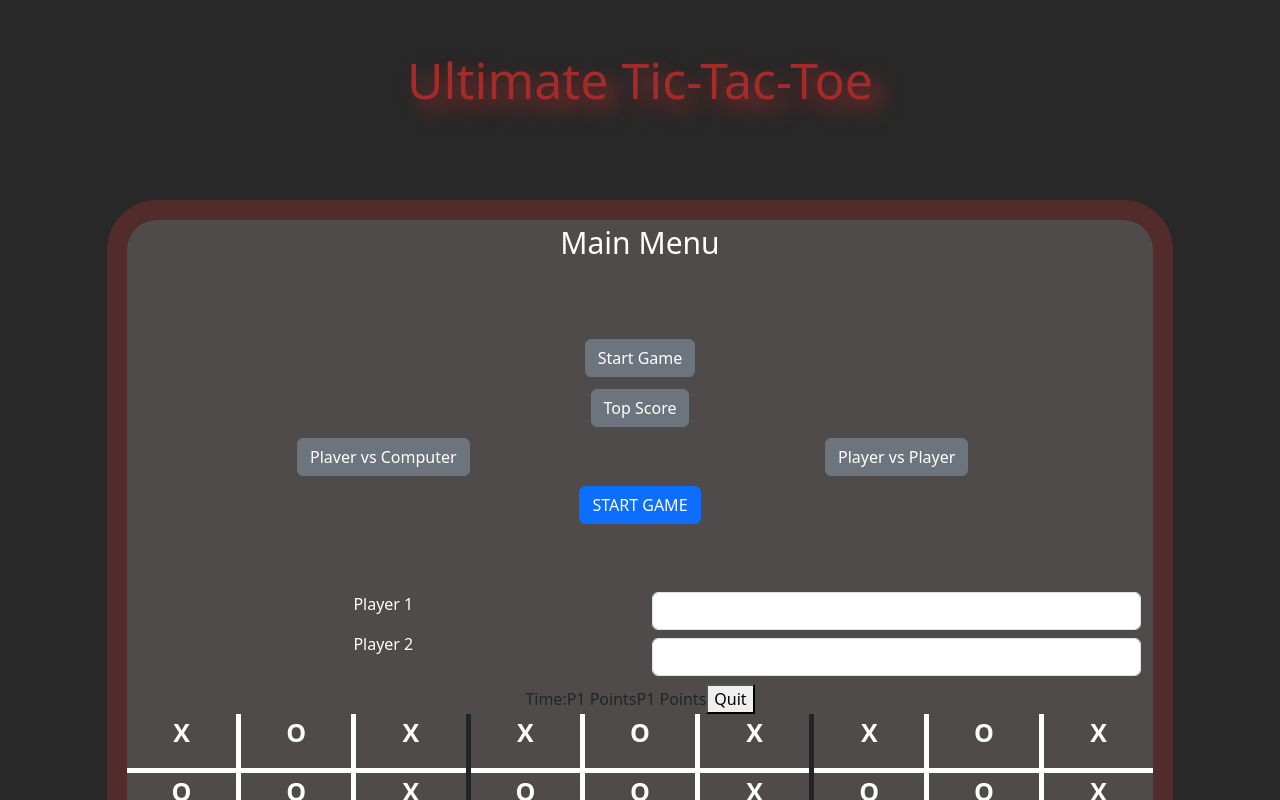
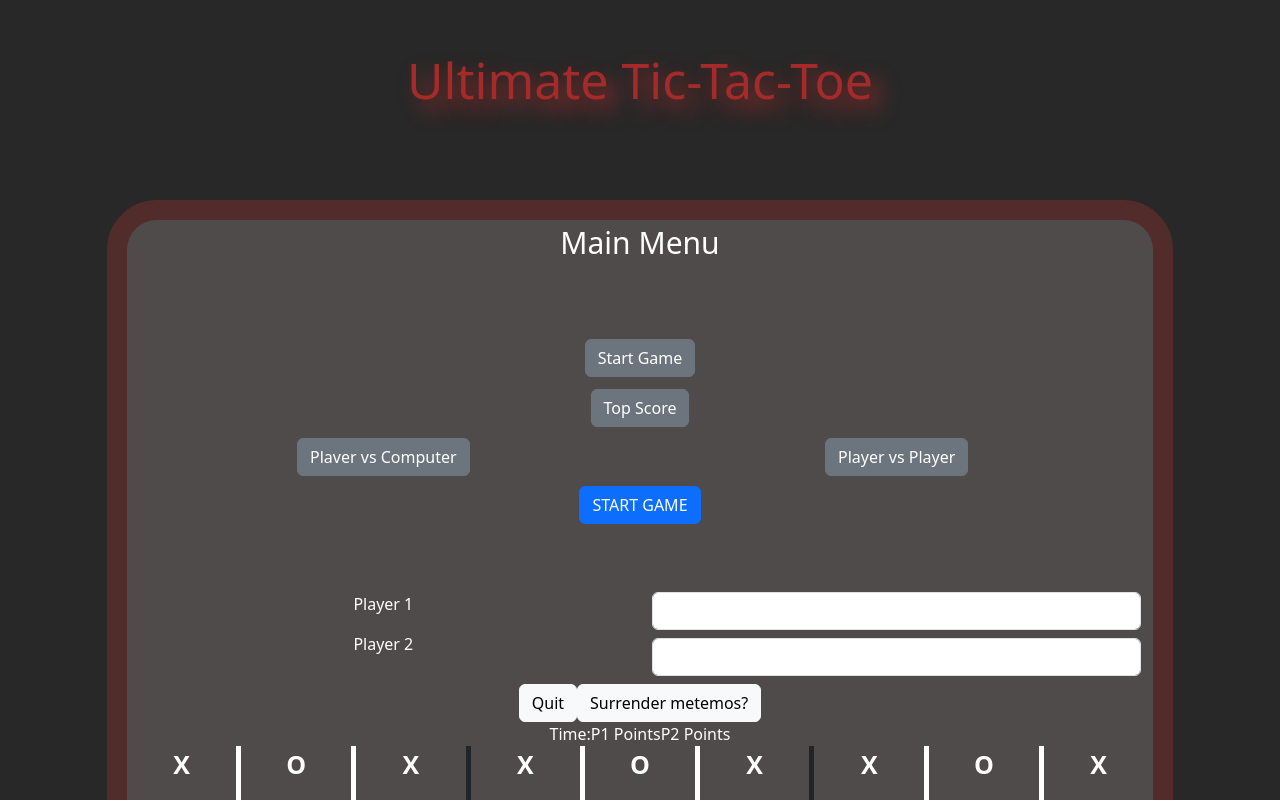
Before and after one commit to Hugomjmp/LS-2022-2023, a React (Create React App) app: page / in a window 1280 px wide. Both pictures are taken after a click on the button "START GAME". Shown: the top 800 px of the page. Built offline with nearby package versions, Linux system fonts and the light colour scheme.

Commit message:
pequena alteração no start button

```diff
--- a/src/assets/styles/App.css
+++ b/src/assets/styles/App.css
@@ -1,6 +1,6 @@
 .container-fluid {
   background-color: #282828;
-  height: 100%;
+  height: 110%;
 }
 
 .Menu-Game {
--- a/src/assets/styles/App.scss
+++ b/src/assets/styles/App.scss
@@ -1,5 +1,5 @@
 $cor-de-fundo: #282828;
-$tamanho-pagina: 100%;
+$tamanho-pagina: 110%;
 $fundo-da-app: rgb(80, 75, 75);
 $borda-tamanho: 20px;
 $tipo-de-borda: solid;
--- a/src/components/game/game.component.jsx
+++ b/src/components/game/game.component.jsx
@@ -5,10 +5,15 @@ function Game(props) {
   return (
     <div className="Game" hidden={gameStarted == false}>
       <div className="GameInfo">
-        <label id="Time">Time:</label>
-        <label id="P1_points:">P1 Points</label>
-        <label id="P2_points:">P1 Points</label>
-        <button id="QuitGame">Quit</button>
+        <div className="linha_mini_menu">
+          <button className="QuitGame btn btn-light">Quit</button>
+          <button className="Surrender btn btn-light">
+            Surrender metemos?
+          </button>
+        </div>
+        <label className="Time text-white">Time: </label>
+        <label className="P1_points: text-white"> P1 Points </label>
+        <label className="P2_points: text-white"> P2 Points </label>
       </div>
       <div className="linha_1_a_3 row border-bottom border-dark border-5">
         <div className="Tabuleiro_1 col border-end border-dark border-5">
```
